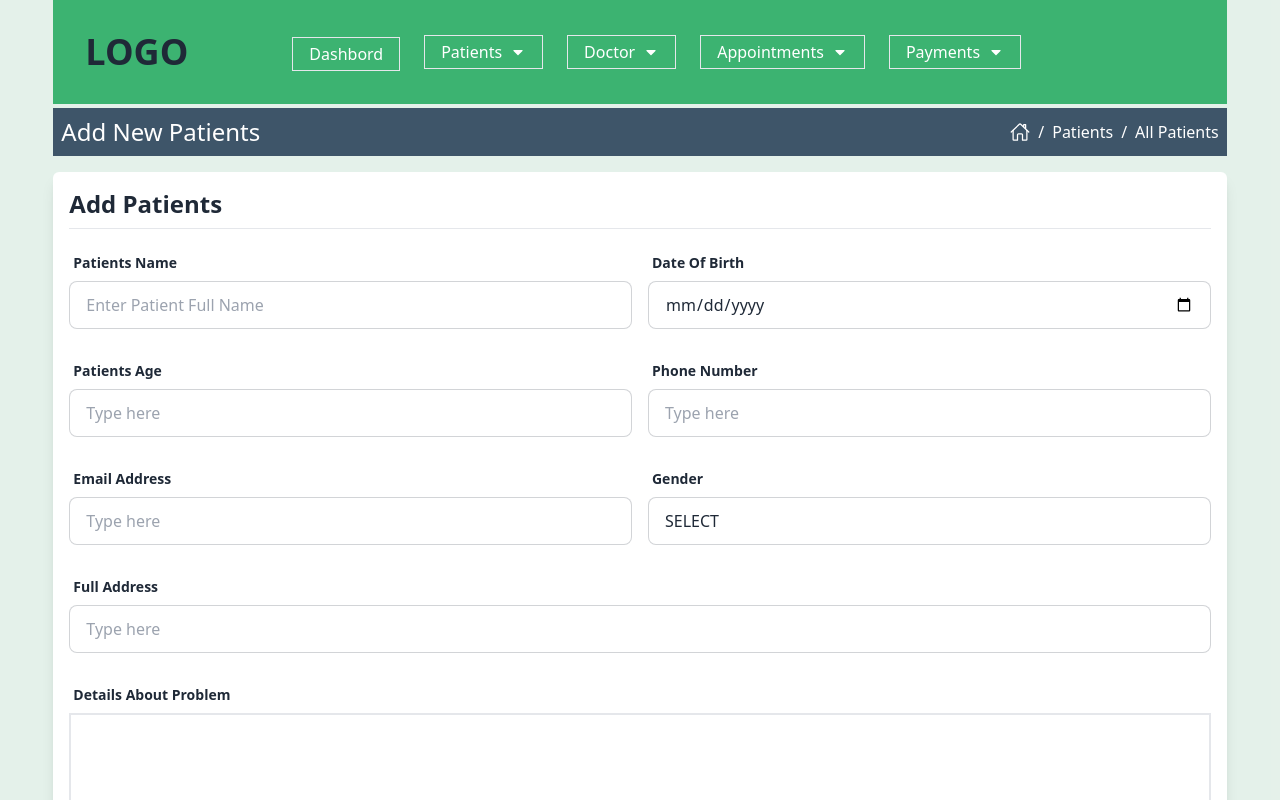
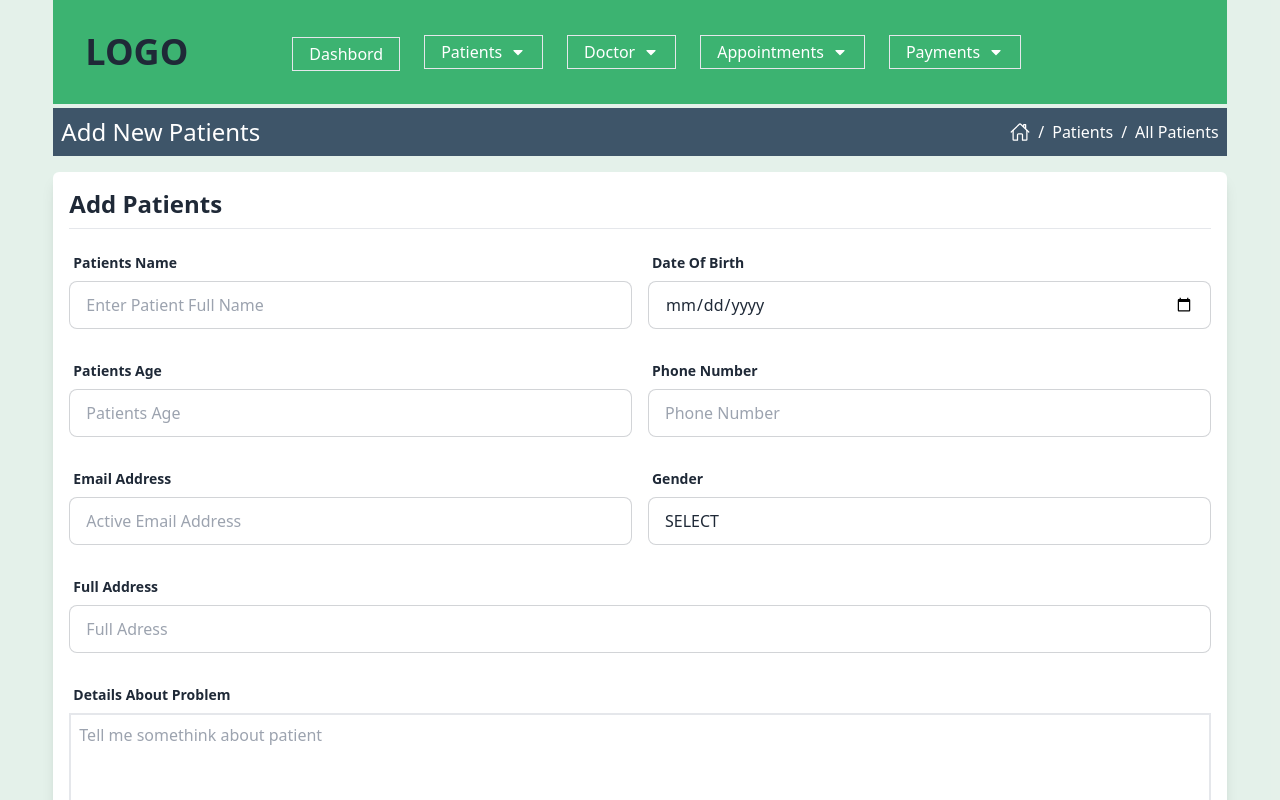
Before and after one commit to 0rakib0/Hospital-Management-Client, a React (Vite) app: page /add-patients in a window 1280 px wide. Shown: the top 800 px of the page. Built offline with nearby package versions, Linux system fonts and the light colour scheme.

Commit message:
add patients page design complate

```diff
--- a/src/Pages/Patients/AddPatients.jsx
+++ b/src/Pages/Patients/AddPatients.jsx
@@ -28,14 +28,14 @@ const Addpatients = () => {
                             <div className="label">
                                 <span className="label-text font-bold">Patients Age</span>
                             </div>
-                            <input type="number" placeholder="Type here" className="input input-bordered w-full" />
+                            <input type="number" placeholder="Patients Age" className="input input-bordered w-full focus:border-secondaryColor focus:outline-0" />
                         </label>
 
                         <label className="form-control w-full">
                             <div className="label">
                                 <span className="label-text font-bold">Phone Number</span>
                             </div>
-                            <input type="text" placeholder="Type here" className="input input-bordered w-full" />
+                            <input type="text" placeholder="Phone Number" className="input input-bordered w-full focus:border-secondaryColor focus:outline-0" />
                         </label>
                     </div>
                     <div className="flex flex-col md:flex-row gap-x-4 md:mb-6 md-4">
@@ -43,14 +43,14 @@ const Addpatients = () => {
                             <div className="label">
                                 <span className="label-text font-bold">Email Address</span>
                             </div>
-                            <input type="email" placeholder="Type here" className="input input-bordered w-full" />
+                            <input type="email" placeholder="Active Email Address" className="input input-bordered w-full focus:border-secondaryColor focus:outline-0" />
                         </label>
 
                         <label className="form-control w-full">
                             <div className="label">
                                 <span className="label-text font-bold">Gender</span>
                             </div>
-                            <select name="" className="input input-bordered w-full" id="">
+                            <select name="" className="input input-bordered w-full focus:border-secondaryColor focus:outline-0" id="">
                                 <option className="mt-2" value="" selected hidden>SELECT</option>
                                 <option value="male">Male</option>
                                 <option value="male">Female</option>
@@ -62,14 +62,14 @@ const Addpatients = () => {
                             <div className="label">
                                 <span className="label-text font-bold">Full Address</span>
                             </div>
-                            <input type="text" placeholder="Type here" className="input input-bordered w-full" />
+                            <input type="text" placeholder="Full Adress" className="input input-bordered w-full focus:border-secondaryColor focus:outline-0" />
                         </label>
                     </div>
                     <label className="form-control w-full">
                         <div className="label">
                             <span className="label-text font-bold">Details About Problem</span>
                         </div>
-                        <textarea name="" id="" cols="30" rows="5" className="border-2 p-2 w-full"></textarea>
+                        <textarea name="" id="" cols="30" rows="5" className="border-2 p-2 w-full focus:border-secondaryColor focus:outline-0" placeholder="Tell me somethink about patient"></textarea>
                     </label>
                     <input type="submit" className="input bg-primaryColor w-full mt-2 text-white hover:bg-secondaryColor duration-300" />
                 </form>
```
